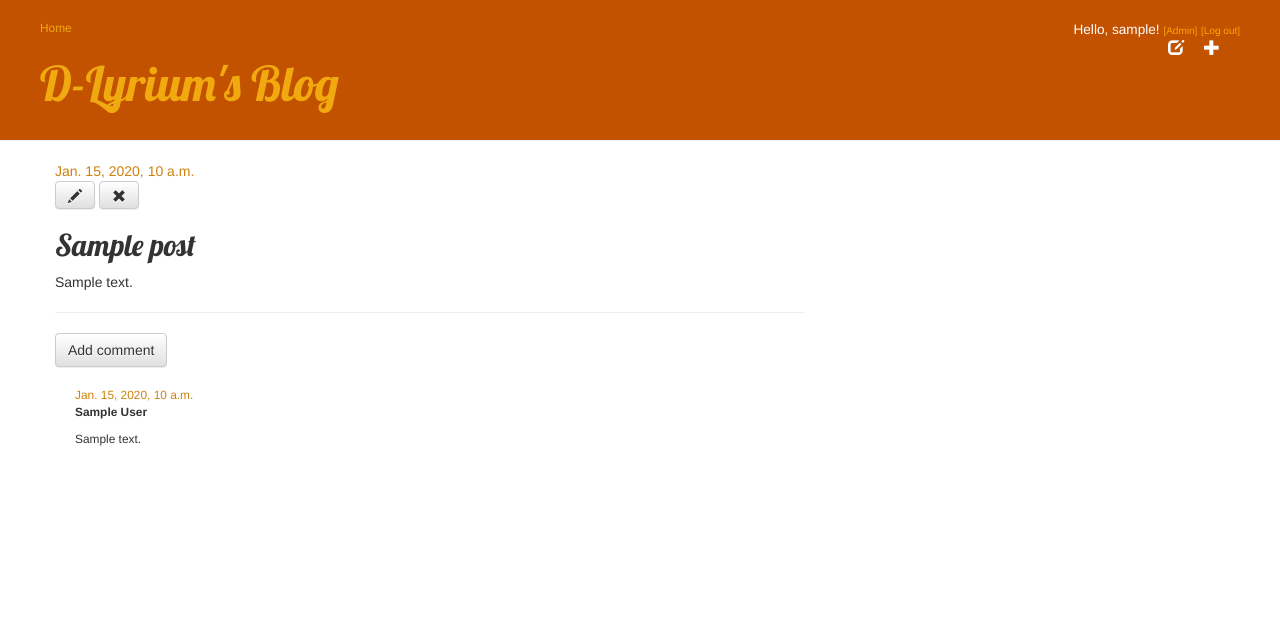
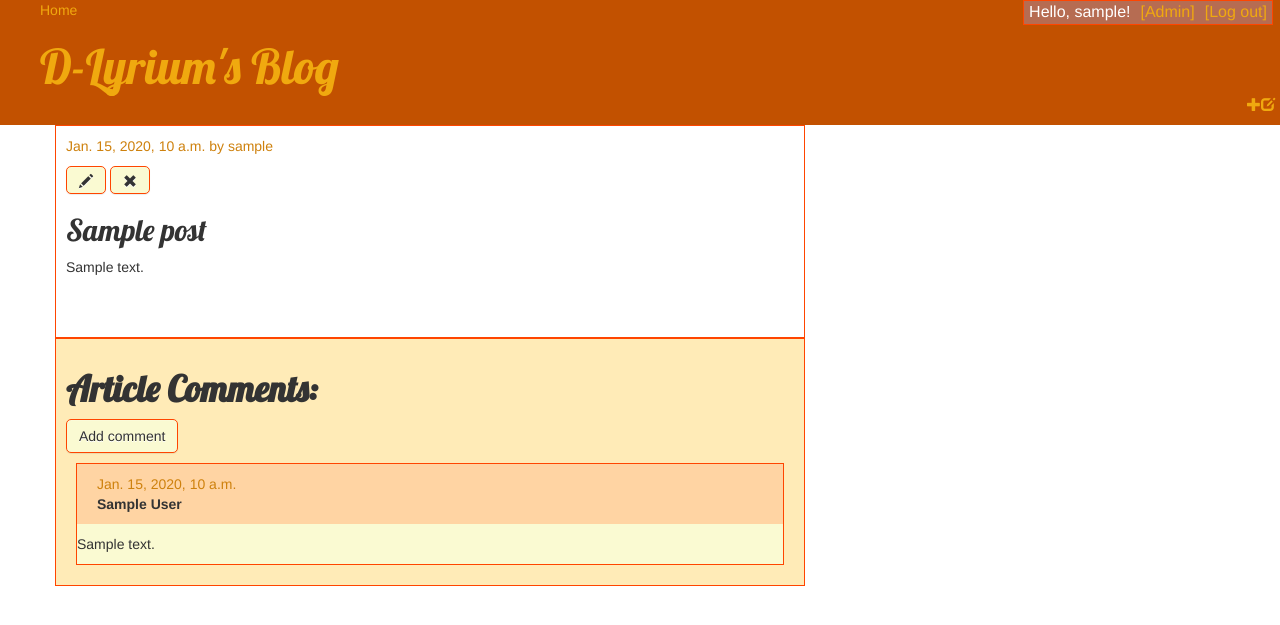
Before and after one commit to dlyrium/my-first-blog, a Django app: a page that uses blog/templates/blog/base.html in a window 1280 px wide. Shown: the top 625 px of the page. Run offline with Django 3.2, Linux system fonts and the light colour scheme; a user stored in the database is signed in; tables that the repository leaves empty hold one stand-in row (values such as "Sample post"); some libraries are stand-ins or nearby versions.

Commit message:
More CSS messing.

```diff
--- a/blog/static/blog/style.css
+++ b/blog/static/blog/style.css
@@ -1,60 +1,110 @@
-.page-header {
+/* HEADER */
+header {
+    height: 125px;
+    display: flex;
+    flex-direction: row;
     background-color: #C25100;
-    margin-top: 0;
-    padding: 20px 20px 20px 40px;
+    margin: 0;
+    padding: 0;
+    position: relative;
 }
-
-.page-header h1, .page-header h1 a, .page-header h1 a:active .page-header a {
+header h1, header h1 a {
     color: #f0a90f;
     font-size: 36pt;
     text-decoration: none;
 }
+.title-bar {
+    display: flex;
+    flex-direction: column;
+    list-style-type: none;
+    position: absolute;
+    top: 0;
+    left: 0;
+}
+.user-bar {
+    background: rgb(182, 108, 82);
+    border: 1px solid orangered;
+    display: flex;
+    flex-direction: row;
+    list-style-type: none;
+    color: #ffffff;
+    float: right;
+    font-size: 12pt;
+    margin: 0 2px 0 0;
+    padding: 0;
+    height: 25px;
+    position: absolute;
+    top: 0;
+    right: 5;
+}
+.user-bar li {
+    padding: 0 5px;
+}
+.post-controls {
+    float: right;
+    display: flex;
+    flex-direction: row;
+    list-style-type: none;
+    position: absolute;
+    bottom: 0;
+    right: 5;
+}
 
+/* CONTENT */
+.post-form textarea, .post-form input {
+    width: 100%;
+}
+.post {
+    padding: 10px 10px 50px 10px;
+    font-size: 14px;
+}
+.post-detail {
+    padding: 10px 10px 50px 10px;
+    font-size: 14px;
+    border: 1px solid orangered;
+}
+.post h2 a, .post h2 a:visited {
+    color: #000000;
+}
+.comment-section {
+    border: 1px solid orangered;
+    background-color: rgb(255, 235, 183);
+    margin-bottom: 0px;
+    padding: 10px 10px 10px 10px;
+}
+.comment-header {
+    background-color: rgb(255, 212, 163);
+    padding: 10px 0px 10px 20px
+}
+.comment {
+    background-color: lightgoldenrodyellow;
+    margin: 10px 10px 10px 10px;
+    border: 1px solid orangered;
+}
+.date {
+    color: #ce810d;
+}
+.content {
+    margin-left: 40px;
+}
+
+/* GENERAL */
 a {
     color: #f0a90f;
 }
-
-.top-menu, .top-menu:hover {
-    color: #ffffff;
-    float: right;
-    font-size: 12pt;
-    margin-right: 20px;
+body :hover {
+    color: orangered;
 }
-
-.small_icon, .small-icon a {
-    font-size: 10px;
-    color: orange;
-}
-
 h1, h2, h3, h4 {
     font-family: 'Lobster', cursive;
 }
 
-.content {
-    margin-left: 40px;
-}
-
-.date {
-    color: #ce810d;
-}
-
+/* BUTTONS */
 .save {
     float: right;
 }
-
-.post-form textarea, .post-form input {
-    width: 100%;
+.btn {
+    background: lightgoldenrodyellow;
+    border: 1px solid orangered;
+    border-radius: 5px;
 }
-
-.post {
-    margin-bottom: 20px;
-    font-size: 14px;
-}
-
-.post h2 a, .post h2 a:visited {
-    color: #000000;
-}
-
-.comment {
-    margin: 20px 0px 20px 20px;
-}
--- a/blog/templates/blog/base.html
+++ b/blog/templates/blog/base.html
@@ -1,6 +1,5 @@
 {% load static %}
 <html>
-
     <head>
 
         <title>D-Lyrium's Blog</title>
@@ -12,22 +11,35 @@
     </head>
 
     <body>
-        <div class="page-header">
-            {% if user.is_authenticated %}
-            <small>
-                <p class="top-menu">Hello, {{ user.username }}!
-                    <a href="/admin/" class="small_icon">[Admin]</a>
-                    <a href="{% url 'logout' %}" class="small_icon">[Log out]</a>
-            <br>
-            <a href="{% url 'post_new' %}" class="top-menu"><span class="glyphicon glyphicon-plus"></span></a>
-            <a href="{% url 'post_unpub' %}" class="top-menu"><span class="glyphicon glyphicon-edit"></span></a>
-            </small></p>
+        <header class="header">
+                <ul class="title-bar">
+                    <li><a href="/"> Home</a></li>
+                    <li><h1><a href="/blog">D-Lyrium's Blog</a></h1></li>
+                </ul>
+                {% if user.is_authenticated %}
+
+                <ul class="user-bar">
+                    <li>Hello, {{ user.username }}!</li>
+                    <li><a href="/admin/">[Admin]</a></li>
+                    <li><a href="{% url 'logout' %}">[Log out]</a></li>
+                </ul>
+                <ul class="post-controls">
+                        <li><a href="{% url 'post_new' %}" class="top-menu">
+                            <span class="glyphicon glyphicon-plus"></span></a></li>
+                        <li><a href="{% url 'post_unpub' %}" class="top-menu">
+                            <span class="glyphicon glyphicon-edit"></span></a></li>
+                </ul>
             {% else %}
-                <a href="{% url 'login' %}" class="top-menu"><span class="glyphicon glyphicon-lock"></span></a>
+            <ul class="user-bar">
+                <li><a href="{% url 'login' %}" class="top-menu">
+                    <span class="glyphicon glyphicon-lock"></span></a></li>
+            </ul>
+
             {% endif %}
-            <small><a href="/"> Home</a>
-            <h1><a href="/blog">D-Lyrium's Blog</a></h1>
-        </div>
+
+
+        </header>
+
         <div class="content container">
             <div class="row">
                 <div class="col-md-8">
@@ -36,6 +48,9 @@
                 </div>
             </div>
         </div>
+
+        <footer class="footer">
+        </footer>
     </body>
 
 </html>
--- a/blog/templates/blog/comment_add.html
+++ b/blog/templates/blog/comment_add.html
@@ -4,6 +4,6 @@
 <h1>New comment</h1>
 <form method="POST" class="post-form">{% csrf_token %}
     {{ form.as_p }}
-    <button type="submit" class="save btn btn-default">Send</button>
+    <button type="submit" class="save btn btn-default">Post</button>
 </form>
 {% endblock %}
--- a/blog/templates/blog/post_detail.html
+++ b/blog/templates/blog/post_detail.html
@@ -1,32 +1,39 @@
 {% extends 'blog/base.html' %}
 
 {% block content %}
-<div class="post">
+
+<div class="post-detail">
+
     {% if post.published_date == None and request.user == post.author %}
         <a class="btn btn-default" href="{% url 'post_publish' pk=post.pk %}">Publish</a>
     {% else %}
         <div class="date">
-        {{ post.published_date }}
+            {{ post.published_date }} by {{ post.author }}</p>
         </div>
     {% endif %}
+
     {% if request.user == post.author %}
-    <a class="btn btn-default" href="{% url 'post_edit' pk=post.pk %}"><span
-            class="glyphicon glyphicon-pencil"></span></a>
-    <a class="btn btn-default" href="{% url 'post_remove' pk=post.pk %}"><span
-            class="glyphicon glyphicon-remove"></span></a>
+        <a class="btn btn-default" href="{% url 'post_edit' pk=post.pk %}">
+            <span class="glyphicon glyphicon-pencil"></span></a>
+        <a class="btn btn-default" href="{% url 'post_remove' pk=post.pk %}">
+            <span class="glyphicon glyphicon-remove"></span></a>
     {% endif %}
+
     <h2>{{ post.title }}</h2>
     <p>{{ post.text|linebreaksbr }}</p>
+
 </div>
 
-<hr>
-
+<div class="comment-section">
+    <h1><strong>Article Comments:</strong></h1>
     <a class="btn btn-default" href="{% url 'comment_add' pk=post.pk %}">Add comment</a>
     {% for comment in post.comments.all %}
         {% if user.is_authenticated or comment.approved_comment %}
+
             <div class="comment">
+                <div class="comment-header">
                     <div class="date">{{ comment.created_date }}
-        {% if not comment.approved_comment %}
+                        {% if not comment.approved_comment and user.is_authenticated %}
                         <a class="btn btn-default" href="{% url 'comment_remove' pk=comment.pk %}"><span
                                 class="glyphicon glyphicon-remove"></span></a>
                         <a class="btn btn-default" href="{% url 'comment_approve' pk=comment.pk %}"><span
@@ -34,12 +41,14 @@
                         {% endif %}
                     </div>
                     <strong>{{ comment.author }}</strong>
+                    <br>
+                </div>
                 <p>{{ comment.text|linebreaks }}</p>
             </div>
         {% endif %}
         {% empty %}
         <p>No comments here yet</p>
     {% endfor %}
-
+</div>
 
 {% endblock %}
--- a/blog/templates/blog/post_list.html
+++ b/blog/templates/blog/post_list.html
@@ -4,7 +4,7 @@
 {% for post in posts %}
 <div class="post">
     <div class="date">
-        <p>published: {{ post.published_date }}</p>
+        <p>published: {{ post.published_date }} by {{ post.author }}</p>
     </div>
     <h2><a href="{% url 'post_detail' pk=post.pk %}">{{ post.title }}</a></h2>
     <p>{{ post.text|linebreaksbr|truncatechars:500 }}<a href="{% url 'post_detail' pk=post.pk %}"> [Read More]</a></p>
--- a/home/templates/home/home.html
+++ b/home/templates/home/home.html
@@ -2,13 +2,17 @@
 
 {% block content %}
 
+<section class="tutorial">
     <h1>Tutorial Stuff</h1>
     <p>Things I've essentially copied from tutorials, sometimes modifying things here and there.</p>
     <h2><a href="/blog" class="blog">Blog App</a></h2>
     <h2><a href="/polls" class="polls">Polls App</a></h2>
+</section>
 
+<section  class="homebrew">
     <h1>Home-brew Stuff</h1>
     <p>Apps I've made entirely myself, or tutorials I've since modified so extensively that I'm content calling them
         'home made' as I know how they work inside out.</p>
+</section>
 
 {% endblock %}
--- a/polls/templates/polls/detail.html
+++ b/polls/templates/polls/detail.html
@@ -8,8 +8,9 @@
 <form action="{% url 'polls:vote' question.id %}" method="POST">
     {% csrf_token %}
     {% for choice in question.choice_set.all %}
-        <input type="radio" name="choice" id="choice{{ forloop.counter }}" value="{{choice.id }}">
-        <label for="choice{{ forloop.counter }}">{{ choice }}</label><br>
+        <input type="radio" name="choice" id="choice{{ forloop.counter }}" value="{{ choice.id }}">
+        <label for="choice{{ forloop.counter }}">{{ choice }}</label>
+        <br>
     {% endfor %}
     <input type="submit" value="Vote">
     <input type="button" onclick="location.href='{% url 'polls:results' question.id %}'" value="See Results (Without Voting)">
--- a/polls/urls.py
+++ b/polls/urls.py
@@ -5,7 +5,7 @@ from . import views
 app_name = 'polls'
 urlpatterns = [
     path('', views.IndexView.as_view(), name='index'),
-    path('<int:pk>/', views.DetailView.as_view(), name='detail'),
-    path('<int:pk>/results/', views.ResultsView.as_view(), name='results'),
-    path('<int:question_id>/vote/', views.vote, name='vote'),
+    path('/<int:pk>/', views.DetailView.as_view(), name='detail'),
+    path('/<int:pk>/results/', views.ResultsView.as_view(), name='results'),
+    path('/<int:question_id>/vote/', views.vote, name='vote'),
 ]
```
Also changed, not shown: home/static/home/style.css (+63 -29 lines), home/templates/home/base.html (+27 -12 lines), polls/static/polls/style.css (+53 -20 lines), polls/templates/polls/base.html (+24 -15 lines). Lines whose indentation alone changed are shown as unchanged.
